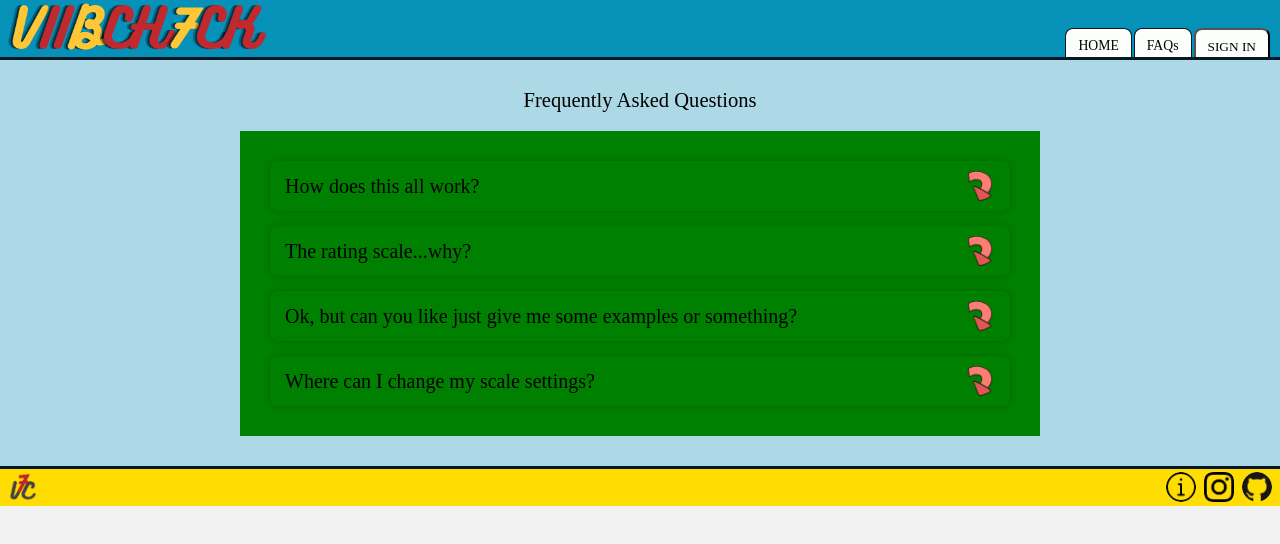
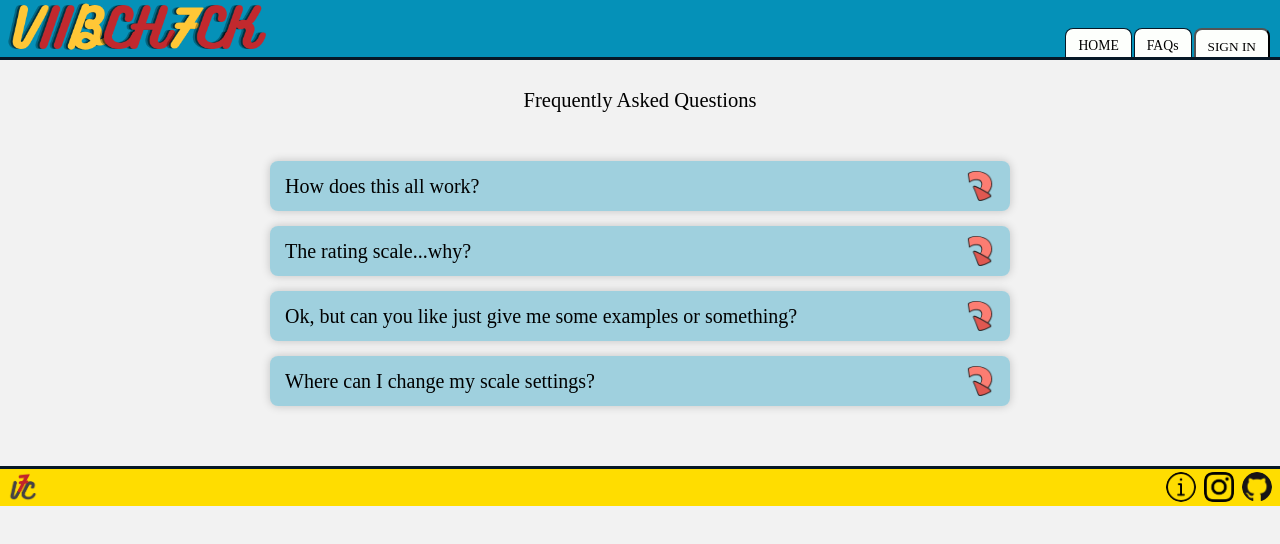
Before and after one commit to colefiscus/vibecheck, a React (Create React App) app: page /faqs in a window 1280 px wide. Shown: the top 544 px of the page. Built offline with nearby package versions, Linux system fonts and the light colour scheme; a web font is replaced by a local one.

Commit message:
Remove helper colors and start to tune colors

```diff
--- a/src/Components/FAQs/FAQ.js
+++ b/src/Components/FAQs/FAQ.js
@@ -30,6 +30,7 @@ const FAQWrapper = styled.div`
   margin: 15px;
   border-radius: 8px;
   box-shadow: 0px 0px 10px rgba(0, 0, 0, 0.2);
+  background-color: hsl(193deg, 95%, 37%, 35%);
 `;
 
 const FAQQuestion = styled.div`
@@ -65,6 +66,7 @@ const FAQAnswer = styled.div`
   max-height: 0;
   overflow-y: hidden;
   transition: all 0.4s ease-out;
+  background-color: #FFF;
 
   max-height: ${props => props.open ? "1000px" : "0px"};
   opacity: ${props => props.open ? "1" : "0px"};
--- a/src/Views/Faqs.js
+++ b/src/Views/Faqs.js
@@ -51,7 +51,6 @@ const Faqs = () => {
 }
 
 const MainWrapper = styled.main`
-  background-color: lightblue;
   display: flex;
   flex-direction: column;
   justify-content: center;
@@ -70,7 +69,6 @@ const FAQSWrapper = styled.div`
   max-width: 800px;
   margin: 0 auto;
   padding: 15px;
-  background-color: green;
 `;
 
 export default Faqs;
```
